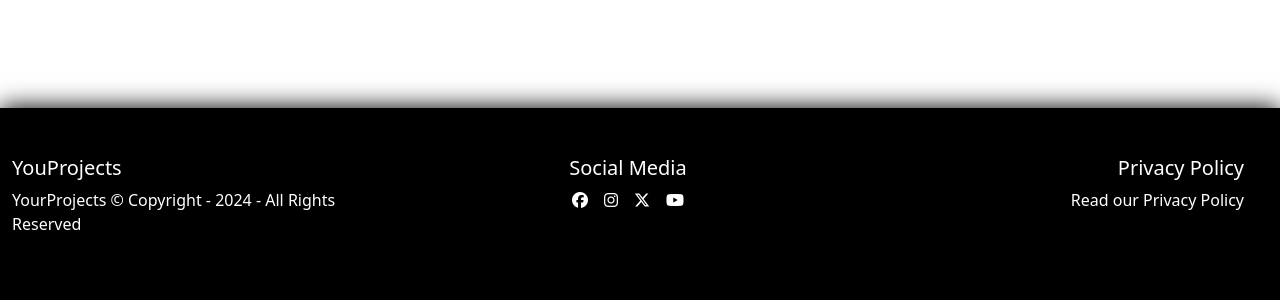
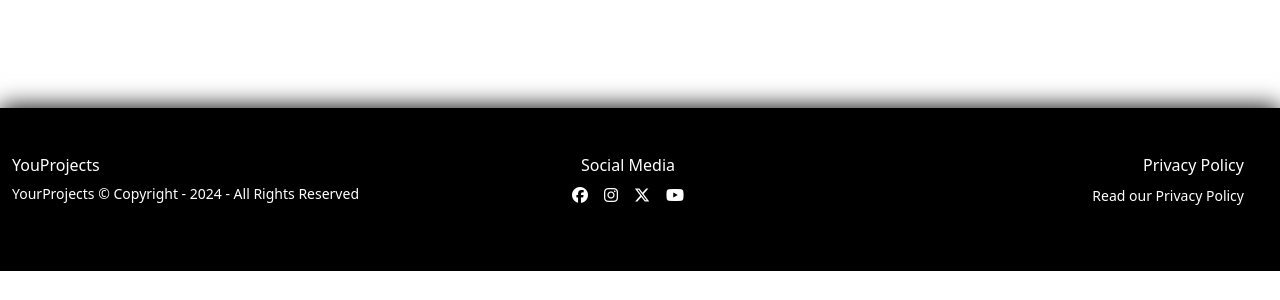
Before and after one commit to gianlucafalaschi/myprojects-frontoffice, a Vue app: page /privacy in a window 1280 px wide. Shown: the part 760-1060 px from the top of the page. After the commit the page ends 1031 px from the top, so only its background shows below. Built offline with nearby package versions, Linux system fonts and the light colour scheme.

Commit message:
add: privacy policy page

```diff
--- a/src/components/AppFooter.vue
+++ b/src/components/AppFooter.vue
@@ -8,22 +8,22 @@ export default {
     <footer class="text-white pt-5 pb-5">
         <div class="container-fluid d-flex">
             <div class="row w-100">
-                <div class="col">
-                    <h5>YouProjects</h5>
-                    <p>YourProjects © Copyright - 2024 - All Rights Reserved</p>
+                <div class="col-12 mb-3 col-md-4 text-md-start">
+                    <h6>YouProjects</h6>
+                    <small><p class="mb-0">YourProjects © Copyright - 2024 - All Rights Reserved</p></small>
                 </div>
-                <div class="col text-center">
-                    <h5>Social Media</h5>
-                    <div class="ms-social-box d-flex justify-content-center gap-3">
+                <div class="col-12 mb-3  col-md-4 text-md-center">
+                    <h6>Social Media</h6>
+                    <div class="ms-social-box d-flex justify-content-md-center gap-3">
                         <a href="https://www.facebook.com/"><i class="fa-brands fa-facebook text-white"></i></a>
                         <a href="https://www.instagram.com/"><i class="fa-brands fa-instagram text-white"></i></a>
                         <a href="https://x.com/?lang=en"><i class="fa-brands fa-x-twitter text-white"></i></a>
                         <a href="https://www.youtube.com/"><i class="fa-brands fa-youtube text-white"></i></a>
                     </div>
                 </div>
-                <div class="col text-end">
-                    <h5>Privacy Policy</h5>
-                    <a class="text-decoration-none text-white" href="">Read our Privacy Policy</a>
+                <div class="col-12 col-md-4 text-md-end">
+                    <h6>Privacy Policy</h6>
+                    <router-link class="text-decoration-none text-white" :to="{ name: 'privacy'}"><small>Read our Privacy Policy</small></router-link>
                 </div>
             </div>
         </div>
--- /dev/null
+++ b/src/pages/AppPrivacy.vue
@@ -0,0 +1,15 @@
+<script>
+export default {
+    name: 'AppPrivacy'
+}
+</script>
+
+<template>
+    <div class="container ms-min-height">
+        <h1>Privacy Policy</h1>
+    </div>
+</template>
+
+<style>
+
+</style>
--- a/src/router.js
+++ b/src/router.js
@@ -4,6 +4,8 @@ import AppAbout from './pages/AppAbout.vue';
 import ProjectsList from './pages/ProjectsList.vue';
 import SingleProject from './pages/SingleProject.vue';
 import NotFound from './pages/NotFound.vue';
+import AppPrivacy from './pages/AppPrivacy.vue';
+
 
 
 const router = createRouter({
@@ -37,6 +39,11 @@ const router = createRouter({
             name: 'not-found',
             component: NotFound
         },
+        {
+            path: '/privacy',
+            name: 'privacy',
+            component: AppPrivacy
+        },
     ]
 });
 export { router };
```
